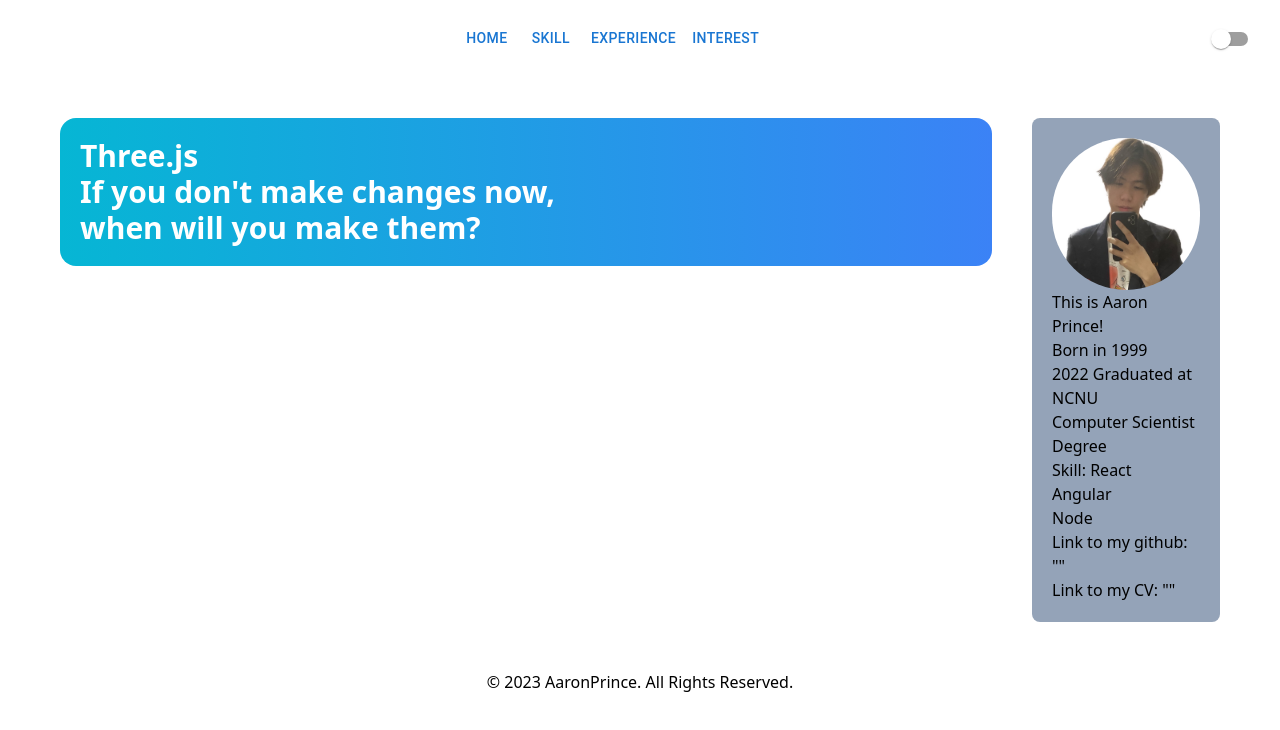
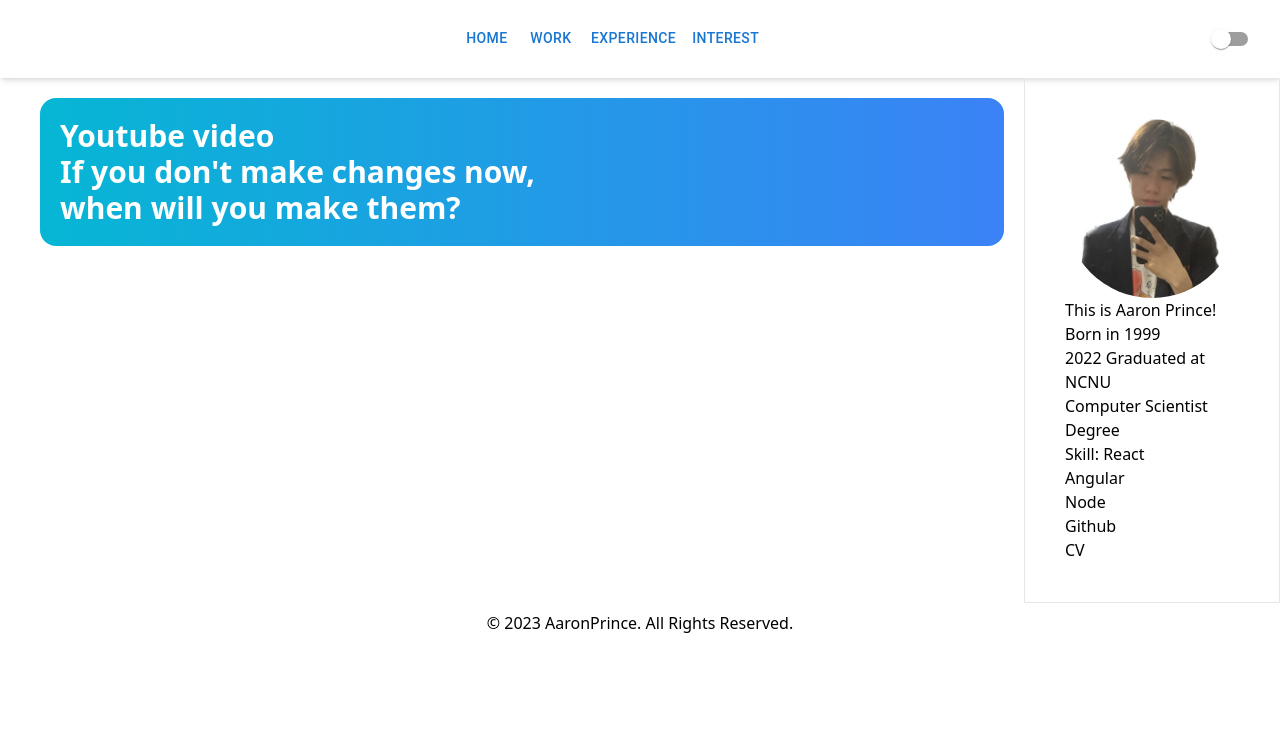
Before and after one commit to princeborn1999/prince-official, a React (Create React App) app: page / in a window 1280 px wide. Shown: the top 730 px of the page. Built offline with nearby package versions, Linux system fonts and the light colour scheme.

Commit message:
[ Feature ] Profile section

```diff
--- a/src/App.js
+++ b/src/App.js
@@ -1,16 +1,16 @@
 import "./App.css";
 import Header from "./components/Header";
 import { BrowserRouter as Router, Routes, Route } from "react-router-dom";
-import { configureStore } from '@reduxjs/toolkit';
-import { Provider } from 'react-redux';
-import rootReducer from './reducers';
+import { configureStore } from "@reduxjs/toolkit";
+import { Provider } from "react-redux";
+import rootReducer from "./reducers";
 import { Home } from "./pages/Home";
 import { Experience } from "./pages/Experience";
 import { Interest } from "./pages/Interest";
 import { More } from "./pages/More";
 import { NotFound } from "./pages/NotFound";
 import { Footer } from "./components/Footer";
-import { Skill } from "./pages/Skill";
+import { Work } from "./pages/Work";
 
 const store = configureStore({
   reducer: rootReducer,
@@ -22,10 +22,10 @@ function App() {
       <div className="h-screen">
         <Router>
           <Header></Header>
-          <main className="p-5">
+          <main>
             <Routes>
               <Route exact path="/" element={<Home />} />
-              <Route path="/skill" element={<Skill />} />
+              <Route path="/work" element={<Work />} />
               <Route path="/experience" element={<Experience />} />
               <Route path="/interest" element={<Interest />} />
               <Route path="/more" element={<More />} />
--- a/src/components/Header.js
+++ b/src/components/Header.js
@@ -1,54 +1,58 @@
-import React,{ useState, useEffect } from "react";
-import { useDispatch, useSelector } from 'react-redux';
+import React, { useState, useEffect } from "react";
+import { useDispatch, useSelector } from "react-redux";
 import { toggleMode } from "../store/modeActions";
 import { Link } from "react-router-dom";
 import { Button } from "@mui/material";
 import Switch from "@mui/material/Switch";
-import anime from 'animejs';
+import anime from "animejs";
 function Header() {
   // debugger
   const dispatch = useDispatch();
-  const mode = useSelector(state => state.mode.mode);
+  const mode = useSelector((state) => state.mode.mode);
   const handleModeToggle = () => {
     dispatch(toggleMode());
   };
-  useEffect(()=>{
+  useEffect(() => {
     anime({
-      targets: '.my-nav',
-      translateY: [{ value: -100, duration: 500 },
-                   {value: 0, duration: 800, easing: 'easeOutBounce'}],
-      opacity: [ {value: 0, duration: 500}, {value: 1, duration: 800} ],
+      targets: ".my-nav",
+      translateY: [
+        { value: -100, duration: 500 },
+        { value: 0, duration: 800, easing: "easeOutBounce" },
+      ],
+      opacity: [
+        { value: 0, duration: 500 },
+        { value: 1, duration: 800 },
+      ],
       delay: 500,
-    })
-  },[])
+    });
+  }, []);
   return (
-    <header className="flex p-5">
+    <header className="flex p-5 shadow-md">
       {/* 之後放ICON */}
       <div aria-label="nav" className="flex justify-center w-full">
-         <div className="my-nav">
+        <div className="my-nav">
           <Link to="/">
             <Button>HOME</Button>
           </Link>
-          <Link to="/skill" >
-            <Button>Skill</Button>
+          <Link to="/work">
+            <Button>WORK</Button>
           </Link>
-          <Link to="/experience" >
+          <Link to="/experience">
             <Button>EXPERIENCE</Button>
           </Link>
-          <Link to="/interest" >
+          <Link to="/interest">
             <Button>Interest</Button>
           </Link>
-        {/* MORE在另一種模式才會出現 */}
-          {mode && <Link to="/more" >
-            <Button>MORE</Button>
-          </Link>}
+          {/* MORE在另一種模式才會出現 */}
+          {mode && (
+            <Link to="/more">
+              <Button>MORE</Button>
+            </Link>
+          )}
         </div>
       </div>
       <div>
-        <Switch
-            checked={mode}
-            onChange={handleModeToggle}
-        />
+        <Switch checked={mode} onChange={handleModeToggle} />
       </div>
     </header>
   );
--- a/src/pages/Home.js
+++ b/src/pages/Home.js
@@ -4,13 +4,13 @@ export function Home() {
     <div className="grid grid-cols-10">
       <section id="section-right" className="col-span-8 p-5 pl-10">
         <div className="text-3xl text-white p-5 rounded-2xl font-bold bg-gradient-to-r from-cyan-500 to-blue-500">
-          <p>Three.js</p>
+          <p>Youtube video</p>
           <p>If you don't make changes now,</p>
           <p>when will you make them?</p>
         </div>
       </section>
-      <section id="section-left" className="col-span-2 p-5 pr-10">
-        <div className="bg-gradient-to-r p-5 rounded-lg bg-slate-400">
+      <section id="section-left" className="col-span-2">
+        <div className="bg-gradient-to-r p-10 border">
           <img
             className="rounded-full"
             src={ProfilePicture}
@@ -23,10 +23,14 @@ export function Home() {
           <p>Skill: React</p>
           <p> Angular </p>
           <p>Node</p>
-          <section>
-            <p>Link to my github: ""</p>
-            <p>Link to my CV: ""</p>
-          </section>
+          <p>
+            <a href="https://github.com/princeborn1999">Github</a>
+          </p>
+          <p>
+            <a href="https://docs.google.com/document/d/e/2PACX-1vQhMXbyd7-IKtyViojFdgtrzkBx4ZXlUnC_AIxJQDghBH8tmBa8hWD-AhNLJ9V67-Jj6ty48dyaySlk/pub">
+              CV
+            </a>
+          </p>
         </div>
       </section>
     </div>
--- a/src/pages/Skill.js
+++ /dev/null
@@ -1,18 +0,0 @@
-import Grid from "@mui/material/Grid";
-export function Skill() {
-  return (
-    <div className="p-5 flex justify-center">
-      <Grid container spacing={5}>
-        <Grid item xs={3} className="bg-blue-400 rounded-lg">
-          Node.js
-        </Grid>
-        <Grid item xs={3}>
-          React.js
-        </Grid>
-        <Grid item xs={3}>
-          Angular
-        </Grid>
-      </Grid>
-    </div>
-  );
-}
--- /dev/null
+++ b/src/pages/Work.js
@@ -0,0 +1,8 @@
+export function Work() {
+  return (
+    <div className="p-5 flex justify-center">
+      pixi make game?? a castle and like mario game and have to notice react
+      angular node js etc~? my experience
+    </div>
+  );
+}
```
Also changed, not shown: 1 other file (tests, documents, lock files or other folders).
